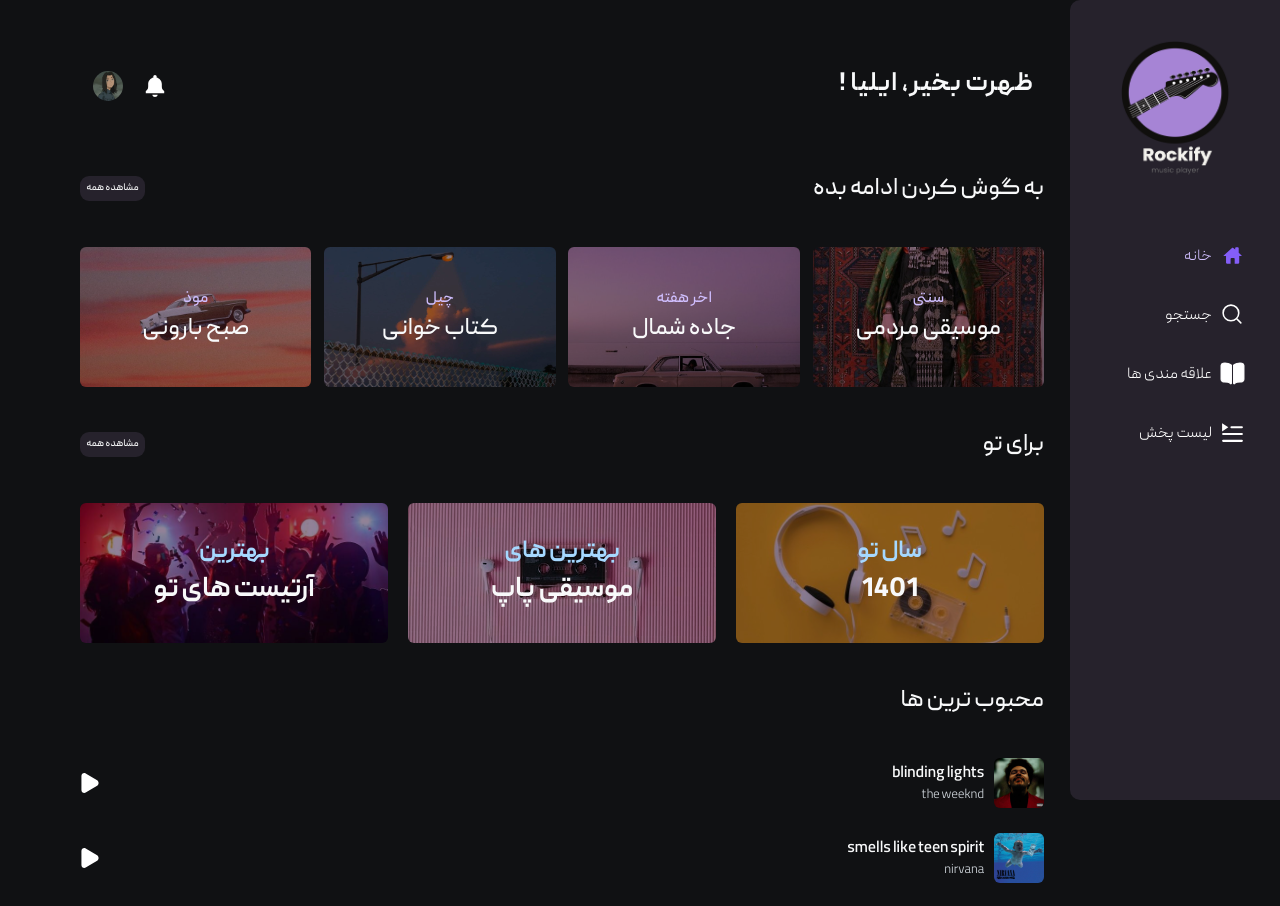
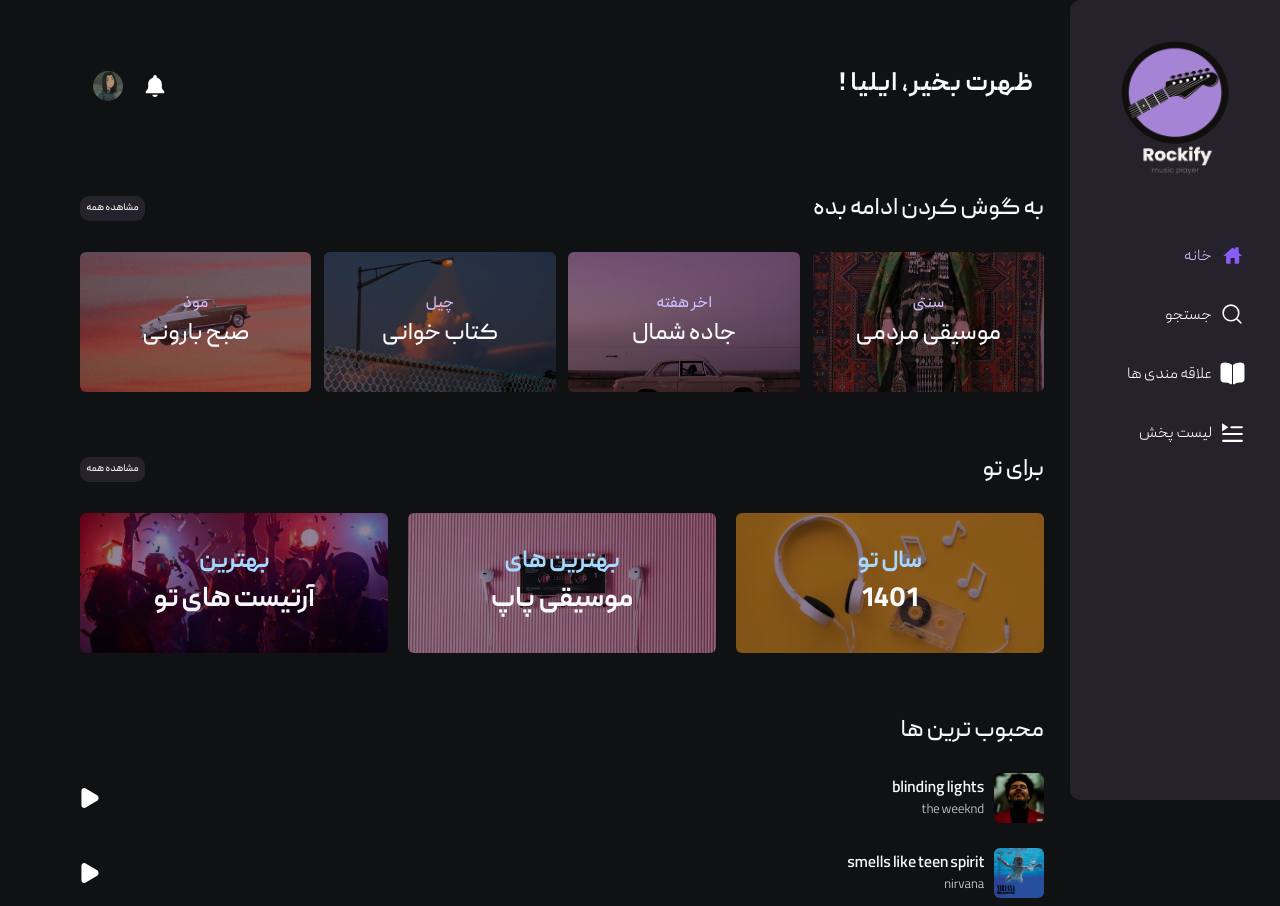
Before and after one commit to iliyaahmadi/Rockify, a React (Vite) app: page / in a window 1280 px wide. Shown: the top 906 px of the page. Built offline with nearby package versions, Linux system fonts and the light colour scheme.

Commit message:
style : add gap to home page

```diff
--- a/src/styles/components/_home.scss
+++ b/src/styles/components/_home.scss
@@ -4,5 +4,6 @@
   width: 80%;
   display: flex;
   flex-direction: column;
+  gap: 20px;
   margin: 30px auto 0 50px
 }
--- a/src/styles/components/_popular.scss
+++ b/src/styles/components/_popular.scss
@@ -6,7 +6,7 @@
   flex-direction: column;
   justify-content: center;
   align-items: center;
-  gap: 20px;
+  gap: 5px;
   &__header {
     width: 100%;
     display: flex;
--- a/src/styles/components/_recentlyplayed.scss
+++ b/src/styles/components/_recentlyplayed.scss
@@ -6,7 +6,7 @@
   flex-direction: column;
   justify-content: center;
   align-items: center;
-  gap: 20px;
+  gap: 5px;
   &__header {
     width: 100%;
     display: flex;
--- a/src/styles/components/_suggestion.scss
+++ b/src/styles/components/_suggestion.scss
@@ -6,7 +6,7 @@
   flex-direction: column;
   justify-content: center;
   align-items: center;
-  gap: 20px;
+  gap: 5px;
   &__header {
     width: 100%;
     display: flex;
```
